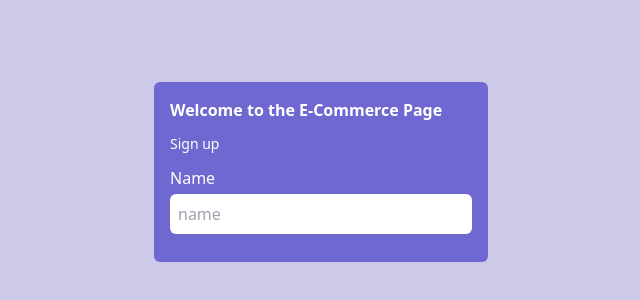
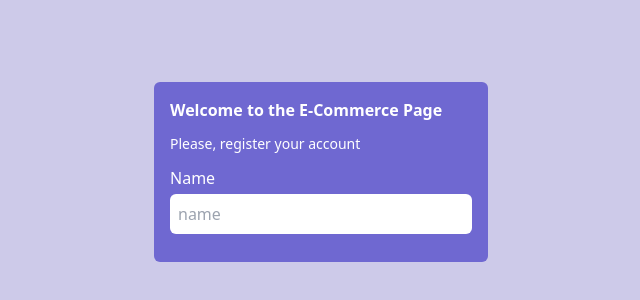
Before and after one commit to guidonunes/marketplace-mern, a React (Create React App) app in the folder dashboard/: page /register in a window 1280 px wide. Shown: the part 228-528 px from the top of the page, without its empty margins (319-959 px from the left). Built offline with nearby package versions, Linux system fonts and the light colour scheme.

Commit message:
update p tag text

```diff
--- a/dashboard/src/views/auth/Register.jsx
+++ b/dashboard/src/views/auth/Register.jsx
@@ -6,11 +6,11 @@ const Register = () => {
       <div className="w-[350px] text-[#ffffff] p-2">
         <div className="bg-[#6f68d1] p-4 rounded-md">
           <h2 className='text-x1 mb-3 font-bold'>Welcome to the E-Commerce Page </h2>
-          <p className='text-sm mb-3 font-medium'>Sign up</p>
+          <p className='text-sm mb-3 font-medium'>Please, register your account</p>
           <form>
             <div className="flex flex-col w-full gap-1 mb-3">
               <label htmlFor="name">Name</label>
-              <input type="text" name="name" placeholder='name' className='p-2 rounded-md bg-[#ffffff]' />
+              <input type="text" id="name" name="name" placeholder='name' className='p-2 rounded-md bg-[#ffffff]' required />
             </div>
           </form>
         </div>
```
